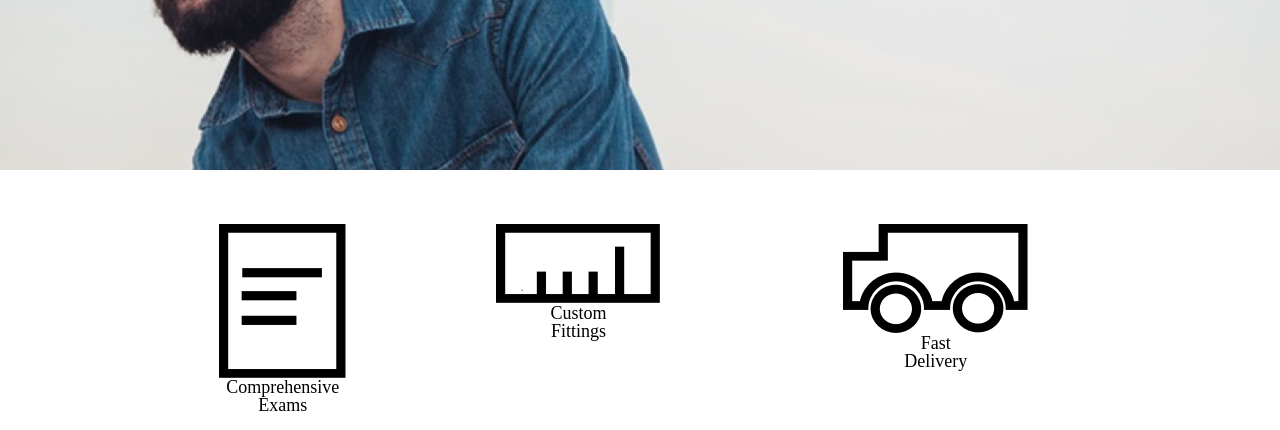
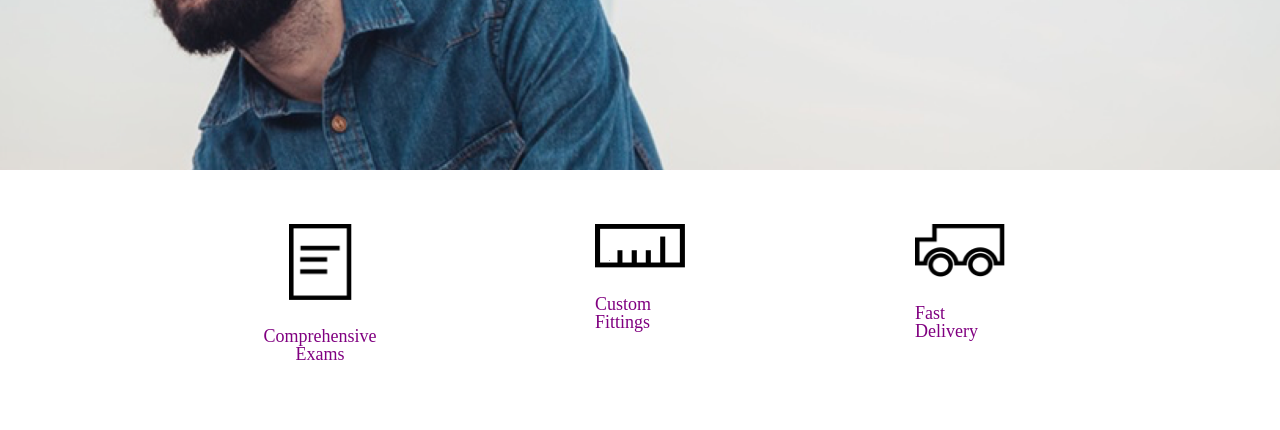
Before and after one commit to mario17b/tortoiseshell, a plain HTML site: page index.html in a window 1280 px wide. Shown: the part 370-800 px from the top of the page. Drawn offline with Linux system fonts and the light colour scheme.

Commit message:
completed styling for container services

```diff
--- a/index.html
+++ b/index.html
@@ -36,20 +36,26 @@
 
 <div class="container">
   <div class="services">
-    <div class="exams">
+    <div class="pics">
+      <div class="exam">
         <img src="./resources/css/paper.png" alt="Not Available">
+      </div>
       <span>Comprehensive</span>
       <span>Exams</span>
     </div>
-    <div class="fittings">
+    <div class="pics">
+      <div class="other">
         <img src="./resources/css/ruler.png" alt="Not Available">
         <span>Custom</span>
         <span>Fittings</span>
       </div>
-    <div class="delivery">
+    </div>
+    <div class="pics">
+      <div class="other">
         <img src="./resources/css/truck.png" alt="Not Available">
         <span>Fast</span>
         <span>Delivery</span>
+      </div>
     </div>
   </div>
 </div>
--- a/resources/css/style.css
+++ b/resources/css/style.css
@@ -72,7 +72,6 @@ html, body {
   padding: 1.5rem 5rem;
 }
 
-
 /* Styles for service description section*/
 
 .services {
@@ -81,24 +80,26 @@ html, body {
   justify-content: space-around;
   margin-top: 3rem;
   margin-bottom: 3rem;
+  height: 8rem;
 }
 
-.exams {
+.pics {
   display: flex;
   flex-direction: column;
   align-items: center;
-  width: 3.5rem;
-  height: 8rem;
+  width: 5rem;
 }
 
-.fittings {
-  display: flex;
-  flex-direction: column;
-  align-items: center;
+.services span {
+  color: purple;
 }
 
-.delivery {
-  display: flex;
-  flex-direction: column;
-  align-items: center;
+.exam img {
+  width: 3.5rem;
+  padding-bottom: 1.5rem;
 }
+
+.other img {
+  width: 5rem;
+  padding-bottom: 1.5rem;
+}
```
Lines whose indentation alone changed are shown as unchanged.
